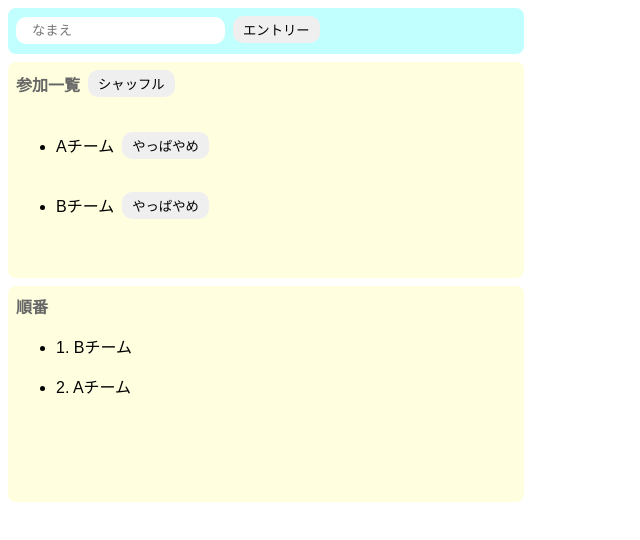
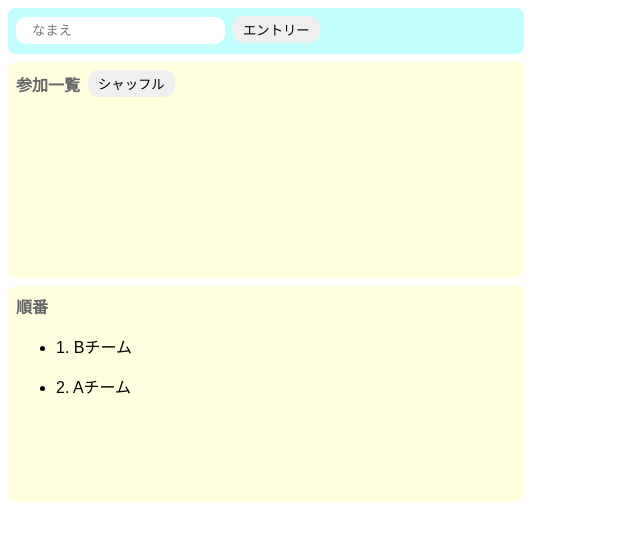
Before and after one commit to ksbmyk/shuffle-app, a React (Create React App) app: page / in a window 1280 px wide. Shown: the top 540 px of the page, without its empty margins (0-640 px from the left). Built offline with nearby package versions, Linux system fonts and the light colour scheme.

Commit message:
参加者stateの初期値を削除

```diff
--- a/src/App.jsx
+++ b/src/App.jsx
@@ -3,7 +3,7 @@ import { useState } from "react";
 
 const App = () => {
     const [memberName, setMemberName] = useState('');
-    const [members, setMembers] = useState(['Aチーム', 'Bチーム']);
+    const [members, setMembers] = useState([]);
     const [shuffleMembers, setShuffleMembers] = useState(['Bチーム', 'Aチーム']);
 
     const onChangeMenberName = (event) => {
```
